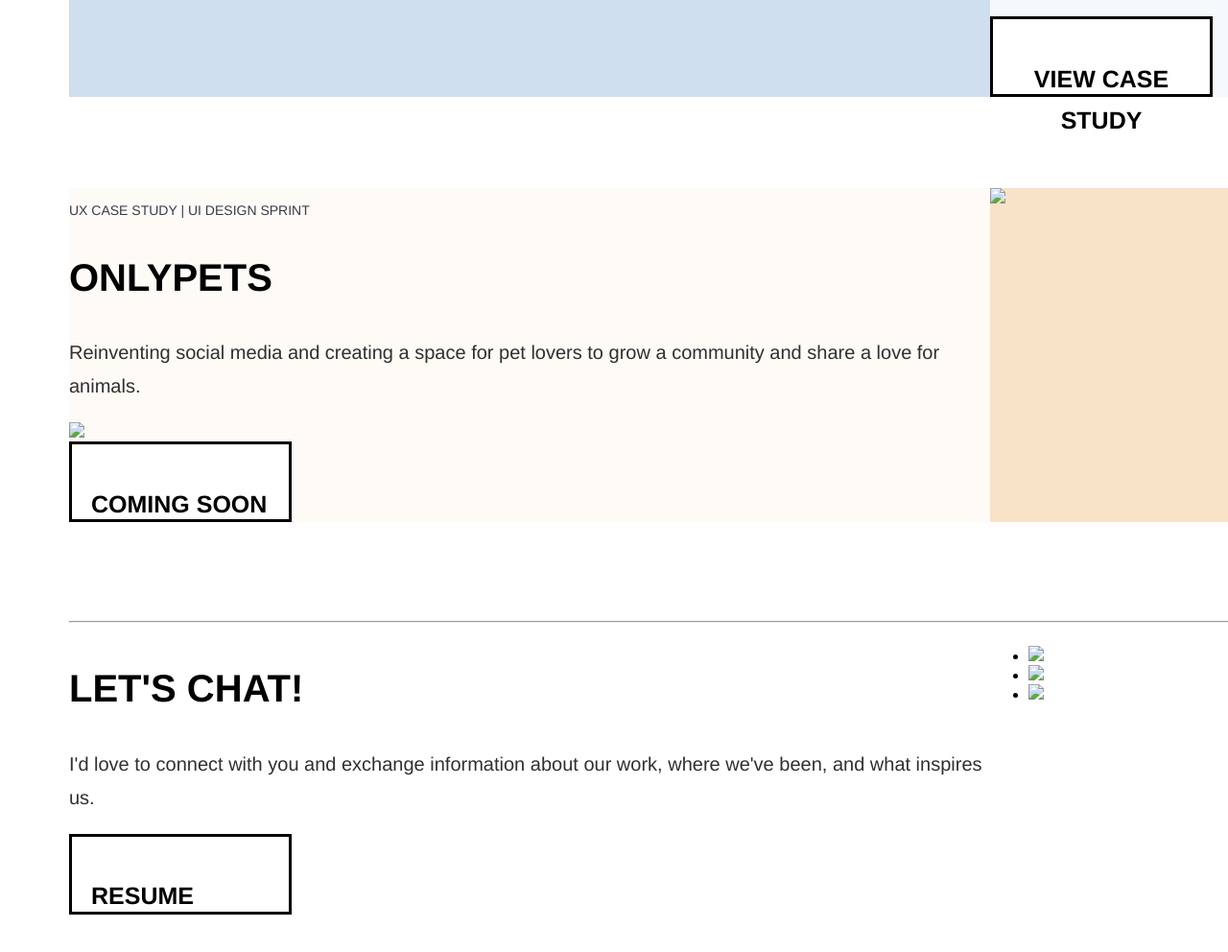
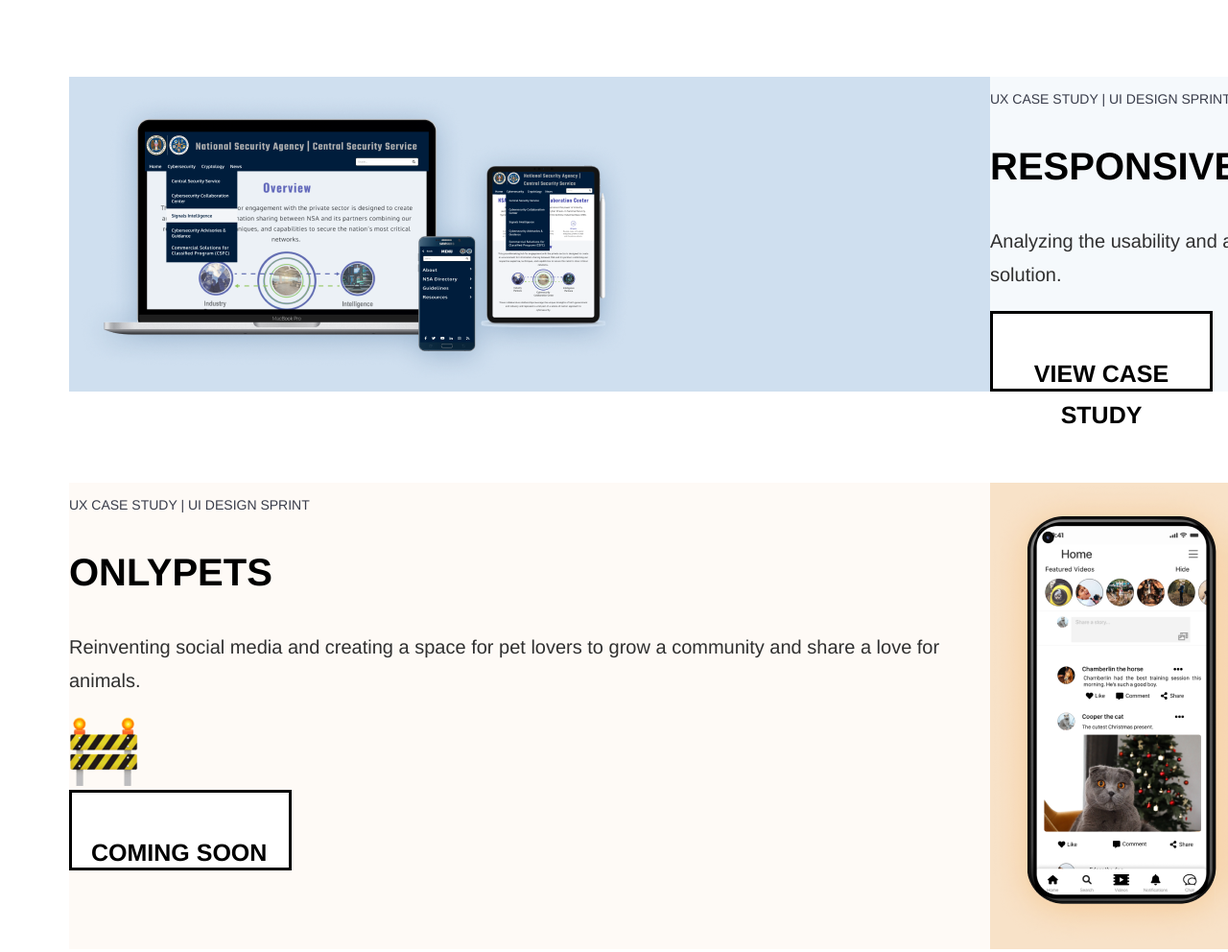
Before and after one commit to manifestingux/Anna-Riedle_UX_Portfolio, a plain HTML site: page index.html in a window 1280 px wide. Shown: the part 1069-2061 px from the top of the page at 96% size. Drawn offline with Linux system fonts and the light colour scheme; the site is published under a folder, as on GitHub Pages, so addresses that start at the root find nothing.

Commit message:
update images

```diff
--- a/index.html
+++ b/index.html
@@ -19,7 +19,7 @@
                  <li class="inline-block navMargin">Resume</li>
                  </ul>
                  <div class="inline-block logo">
-                    <img src="/images/logo.png">
+                    <img src="images/logo.png">
                 </div>
              </nav>
         </header>
@@ -36,7 +36,7 @@
     <p class="slogan">Bringing the user's thoughts, feelings, and beliefs of to life through meaningful design.</p>
 </div>
 <div id="LANDright">
-    <img src="/images/avatar.png">
+    <img src="images/avatar.png">
 </div>
 </div>
 </section>
@@ -61,7 +61,7 @@
     </div>
     <!--list on left, image on right-->
     <div id="CASAright">
-        <img src="/images/casa mockup.png" width="640px">
+        <img src="images/casa mockup.png" width="640px">
     </div>
 </div>
 
@@ -73,7 +73,7 @@
 <div id="NSA">
        <!--image on left, list on right-->
     <div id="NSAleft">
-        <img src="/images/nsa mockup.png">
+        <img src="images/nsa mockup.png">
     </div>
     <div id="NSAright">
         <h3>UX Case Study | UI Design sprint</h3>
@@ -94,12 +94,12 @@
         <h3>UX Case Study | UI Design sprint</h3>
         <h1>Onlypets</h1>
         <p>Reinventing social media and creating a space for pet lovers to grow a community and share a love for animals.</p>
-        <img src="/images/coming soon.png">
+        <img src="images/coming soon.png">
         <button><h2>COMING SOON</h2></button>
     </div>
     <!--list on left, image on right-->
     <div id="OPright">
-        <img src="/images/onlypets mockup.png">
+        <img src="images/onlypets mockup.png">
     </div>
 </div>
 <div class="spacer">
@@ -120,9 +120,9 @@
        <div id="chatright">
         <!-- Needs stlying 1/7 -->
         <ul>
-           <li><img src="/images/email.png"></li>
-           <li><img src="/images/linkedin.png"></li>
-           <li><img src="/images/instagram.png"></li>
+           <li><img src="images/email.png"></li>
+           <li><img src="images/linkedin.png"></li>
+           <li><img src="images/instagram.png"></li>
          </ul>
        </div>
 
```
